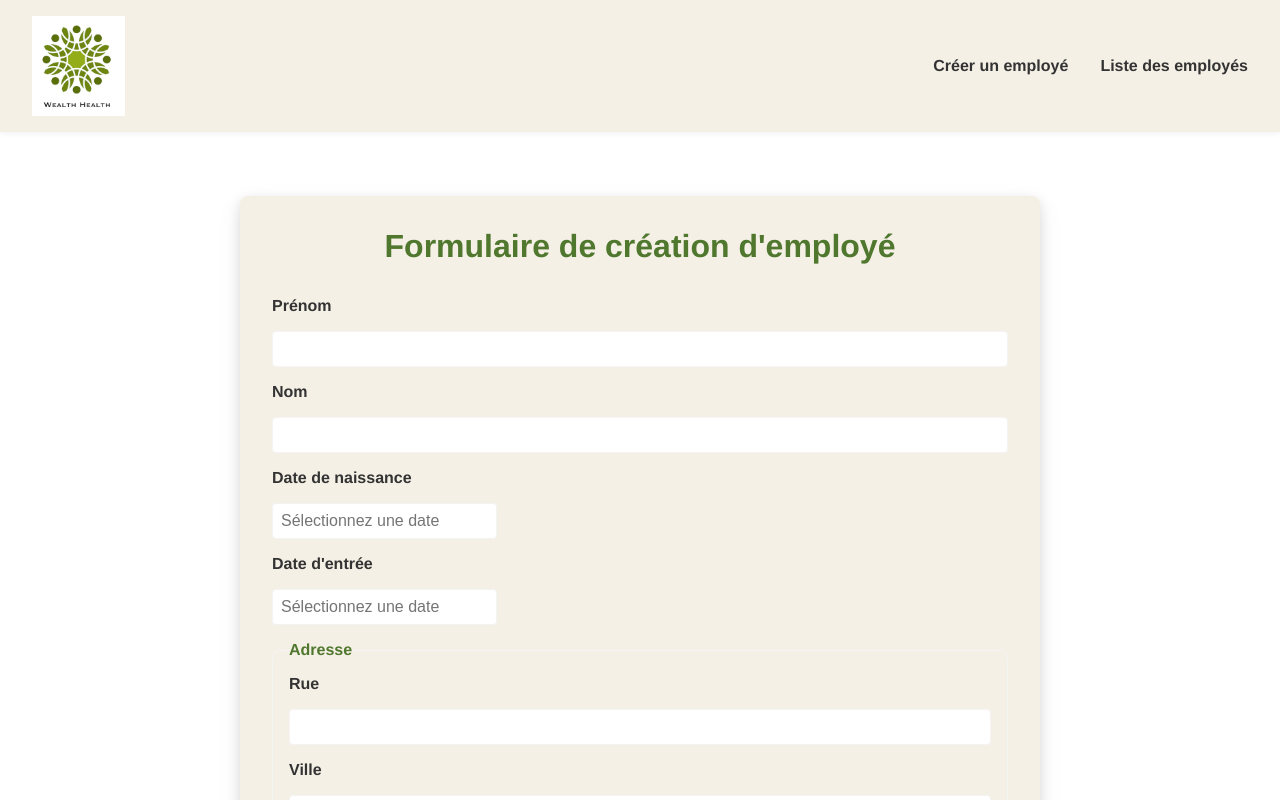
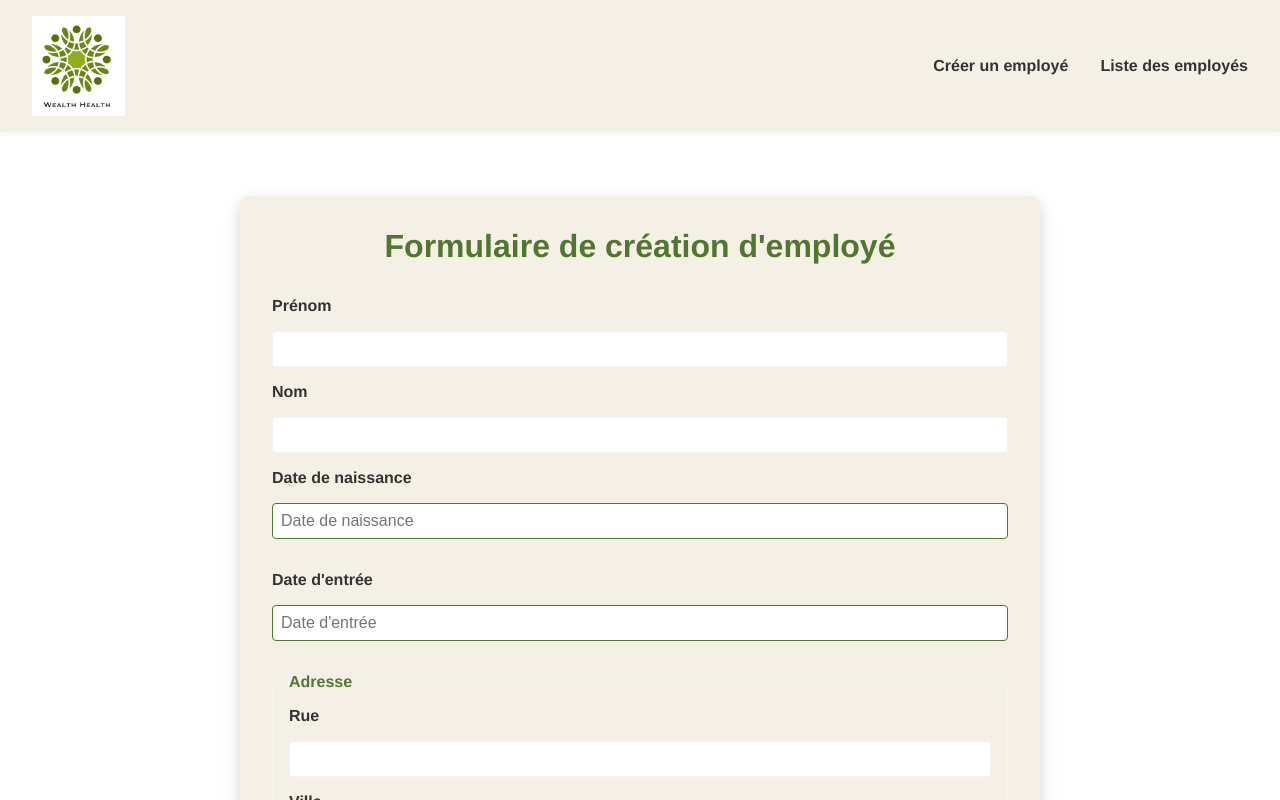
Before and after one commit to Matpetitj/Health_Wealth--14, a React (Vite) app in the folder wealth_health_front/my-react-app/: page / in a window 1280 px wide. Shown: the top 800 px of the page. Built offline with nearby package versions, Linux system fonts and the light colour scheme.

Commit message:
Add build and preview to readme + create a new date picker from scratch

```diff
--- a/wealth_health_front/my-react-app/src/components/datePicker/datePicker.jsx
+++ b/wealth_health_front/my-react-app/src/components/datePicker/datePicker.jsx
@@ -1,10 +1,94 @@
+import { useState, useEffect, useRef } from "react";
 import "./datePicker.scss";
 
-function DatePicker (){
-    return (
-        <>
-        </>
-    )
-}
+const CustomDatePicker = ({
+  selected,
+  onChange,
+  placeholder = "Sélectionnez une date",
+  backgroundColor = "#fff",
+  textColor = "#4f772d",
+  borderColor = "#c7d8b6",
+  fontSize = "1rem",
+}) => {
+  const [isOpen, setIsOpen] = useState(false);
+  const [currentDate, setCurrentDate] = useState(selected || new Date());
 
-export default DatePicker;
+  const ref = useRef();
+
+  useEffect(() => {
+    const handleClickOutside = (e) => {
+      if (ref.current && !ref.current.contains(e.target)) {
+        setIsOpen(false);
+      }
+    };
+    document.addEventListener("mousedown", handleClickOutside);
+    return () => document.removeEventListener("mousedown", handleClickOutside);
+  }, []);
+
+  const daysInMonth = (month, year) => new Date(year, month + 1, 0).getDate();
+
+  const formatDate = (date) => {
+    return date.toISOString().split("T")[0]; // yyyy-mm-dd
+  };
+
+  const handleDateClick = (day) => {
+    const newDate = new Date(currentDate.getFullYear(), currentDate.getMonth(), day);
+    onChange(newDate);
+    setIsOpen(false);
+  };
+
+  const renderCalendar = () => {
+    const year = currentDate.getFullYear();
+    const month = currentDate.getMonth();
+    const days = daysInMonth(month, year);
+    const startDay = new Date(year, month, 1).getDay();
+
+    const blanks = Array.from({ length: startDay }, (_, i) => <div key={`blank-${i}`} className="blank-day"></div>);
+    const dayButtons = Array.from({ length: days }, (_, i) => (
+      <button
+        key={`day-${i + 1}`}
+        className="day-button"
+        onClick={() => handleDateClick(i + 1)}
+      >
+        {i + 1}
+      </button>
+    ));
+
+    return [...blanks, ...dayButtons];
+  };
+
+  const handleMonthChange = (delta) => {
+    const newDate = new Date(currentDate.setMonth(currentDate.getMonth() + delta));
+    setCurrentDate(new Date(newDate));
+  };
+
+  return (
+    <div className="custom-datepicker" ref={ref}>
+      <input
+        type="text"
+        readOnly
+        value={selected ? formatDate(selected) : ""}
+        placeholder={placeholder}
+        onClick={() => setIsOpen(!isOpen)}
+        style={{
+          backgroundColor,
+          color: textColor,
+          borderColor,
+          fontSize,
+        }}
+      />
+      {isOpen && (
+        <div className="calendar-dropdown">
+          <div className="calendar-header">
+            <button onClick={() => handleMonthChange(-1)}>←</button>
+            <span>{currentDate.toLocaleString("default", { month: "long", year: "numeric" })}</span>
+            <button onClick={() => handleMonthChange(1)}>→</button>
+          </div>
+          <div className="calendar-grid">{renderCalendar()}</div>
+        </div>
+      )}
+    </div>
+  );
+};
+
+export default CustomDatePicker;
--- a/wealth_health_front/my-react-app/src/components/datePicker/datePicker.scss
+++ b/wealth_health_front/my-react-app/src/components/datePicker/datePicker.scss
@@ -1 +1,57 @@
 @use '../../utils/scss/variables';
+
+.custom-datepicker {
+  position: relative;
+  display: inline-block;
+  margin-bottom: 1rem;
+}
+
+.custom-datepicker input {
+  width: 100%;
+  padding: 8px;
+  border: 1px solid;
+  border-radius: 4px;
+  cursor: pointer;
+}
+
+.calendar-dropdown {
+  position: absolute;
+  top: 110%;
+  left: 0;
+  background-color: white;
+  border: 1px solid #c7d8b6;
+  border-radius: 8px;
+  padding: 10px;
+  z-index: 10;
+  width: 220px;
+}
+
+.calendar-header {
+  display: flex;
+  justify-content: space-between;
+  align-items: center;
+  margin-bottom: 8px;
+}
+
+.calendar-grid {
+  display: grid;
+  grid-template-columns: repeat(7, 1fr);
+  gap: 4px;
+}
+
+.day-button,
+.blank-day {
+  width: 28px;
+  height: 28px;
+  line-height: 28px;
+  text-align: center;
+  border: none;
+  background: #f5f5f5;
+  border-radius: 4px;
+  cursor: pointer;
+}
+
+.day-button:hover {
+  background-color: #4f772d;
+  color: white;
+}
--- a/wealth_health_front/my-react-app/src/pages/createEmployee/createEmployee.jsx
+++ b/wealth_health_front/my-react-app/src/pages/createEmployee/createEmployee.jsx
@@ -8,6 +8,8 @@ import { addEmployee } from '../../redux/slice/employeeSlice';
 import DatePicker from 'react-datepicker';
 
 import Modal from 'djyn-custom-lib-modal';
+
+import CustomDatePicker from "../../components/datePicker/datePicker";
 
 import pays from "../../data/pays.json";
 import departements from "../../data/departements.json";
@@ -89,21 +91,23 @@ const handleSubmit = (e) => {
         <input type="text" id="lastName" value={formData.lastName} onChange={handleChange} />
 
         <label htmlFor="dateOfBirth">Date de naissance</label>
-        <DatePicker
+        <CustomDatePicker
           selected={formData.dateOfBirth}
           onChange={(date) => setFormData((prev) => ({ ...prev, dateOfBirth: date }))}
-          dateFormat="yyyy-MM-dd"
-          id="dateOfBirth"
-          placeholderText="Sélectionnez une date"
+          placeholder="Date de naissance"
+          backgroundColor="#fff"
+          textColor="#4f772d"
+          borderColor="#4f772d"
         />
 
         <label htmlFor="startDate">Date d'entrée</label>
-        <DatePicker
+        <CustomDatePicker
           selected={formData.startDate}
           onChange={(date) => setFormData((prev) => ({ ...prev, startDate: date }))}
-          dateFormat="yyyy-MM-dd"
-          id="startDate"
-          placeholderText="Sélectionnez une date"
+          placeholder="Date d'entrée"
+          backgroundColor="#fff"
+          textColor="#4f772d"
+          borderColor="#4f772d"
         />
 
         <fieldset className="address">
```
Also changed, not shown: 1 other file (tests, documents, lock files or other folders).
